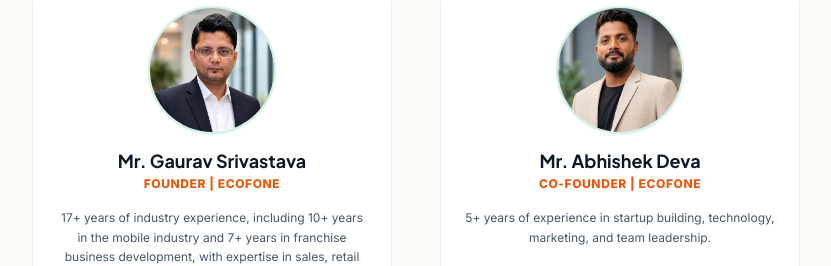
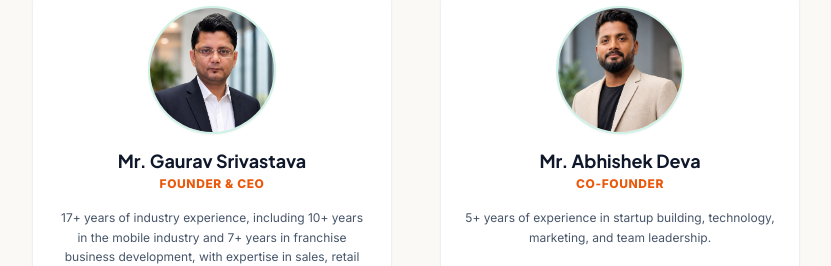
Before and after one commit to Divyansh-chaurasia786/ecofone-full-stack, a Next.js app in the folder frontend/: page /about in a window 1280 px wide. Shown: the part 2369-2635 px from the top of the page, without its empty margins (224-1055 px from the left). Built offline with nearby package versions, Linux system fonts and the light colour scheme; no server answers.

Commit message:
Update founder roles to Founder & CEO for Mr. Gaurav Srivastava and Co-Founder for Mr. Abhishek Deva

```diff
--- a/frontend/app/about/page.tsx
+++ b/frontend/app/about/page.tsx
@@ -287,14 +287,14 @@ export default function AboutPage() {
             {[
               {
                 name: "Mr. Gaurav Srivastava",
-                role: "Founder | EcoFone",
+                role: "Founder & CEO",
                 bio: "17+ years of industry experience, including 10+ years in the mobile industry and 7+ years in franchise business development, with expertise in sales, retail expansion, and team leadership.",
                 imageUrl: "/gaurav_srivastava.png",
                 linkedinUrl: "https://www.linkedin.com/in/gaurav-srivastava-69506a6b"
               },
               {
                 name: "Mr. Abhishek Deva",
-                role: "Co-Founder | EcoFone",
+                role: "Co-Founder",
                 bio: "5+ years of experience in startup building, technology, marketing, and team leadership.",
                 imageUrl: "/abhishek_deva.png",
                 linkedinUrl: "https://www.linkedin.com/in/abhishek-deva-62a824150"
```
